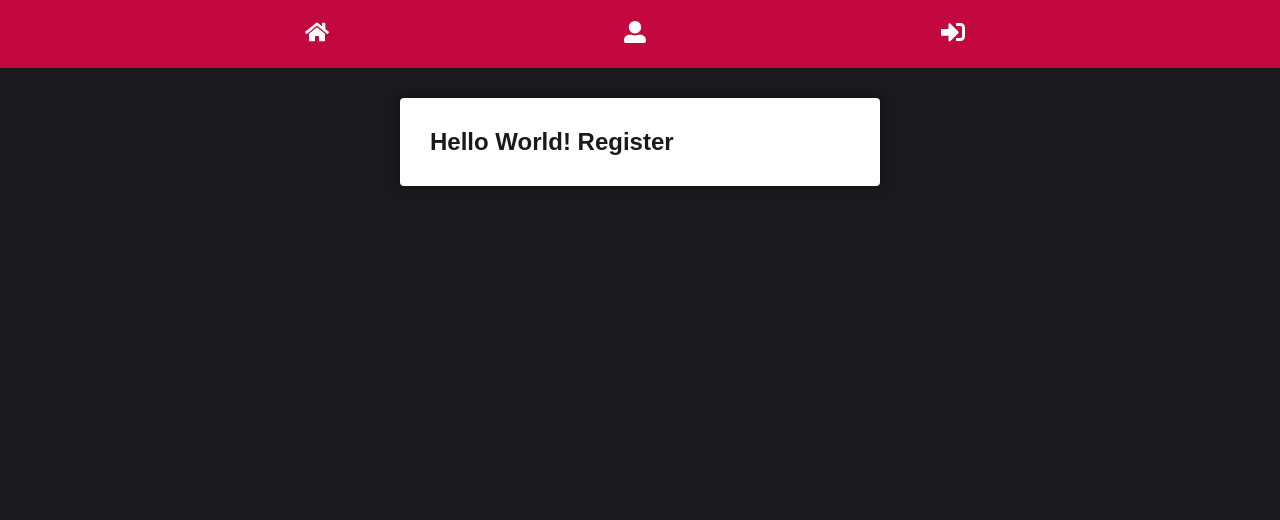
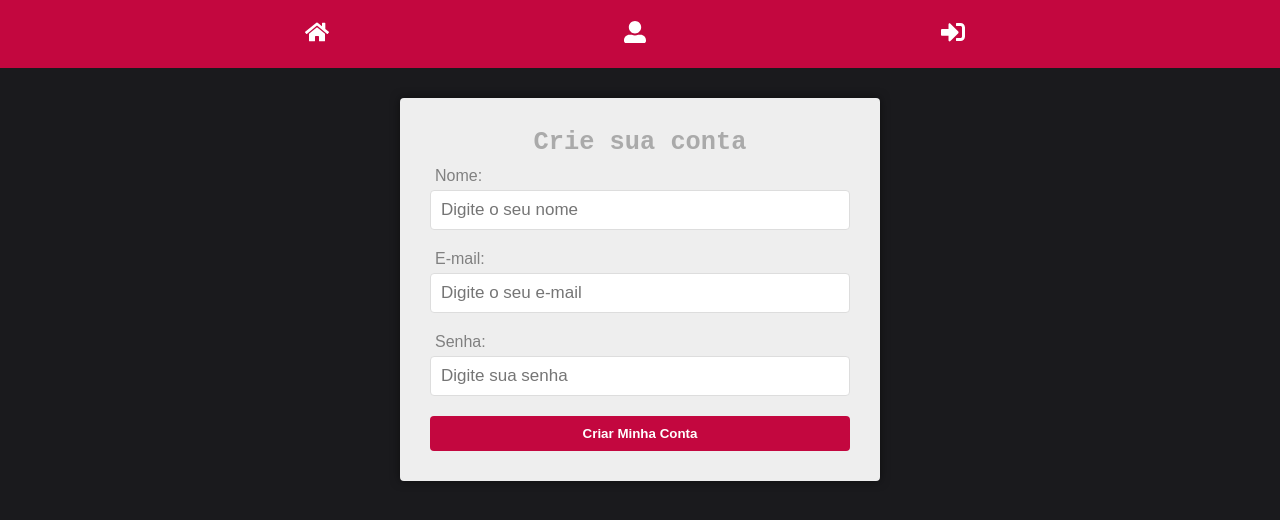
Before and after one commit to MatheusDario/usando-apiAlunos-react, a React (Create React App) app: page /register in a window 1280 px wide. Shown: the top 520 px of the page. Built offline with nearby package versions, Linux system fonts and the light colour scheme.

Commit message:
Page Register

```diff
--- a/package.json
+++ b/package.json
@@ -21,7 +21,8 @@
     "redux-persist": "^6.0.0",
     "redux-saga": "^1.2.3",
     "styled-components": "^6.1.0",
-    "web-vitals": "^2.1.4"
+    "web-vitals": "^2.1.4",
+    "validator": "^13.11.0"
   },
   "scripts": {
     "start": "react-scripts start",
--- a/src/App.js
+++ b/src/App.js
@@ -18,7 +18,12 @@
           <Header />
           <Routes />
           <GlobalStyles />
-          <ToastContainer autoClose={3000} className="toast-container" />
+          <ToastContainer
+            autoClose={3000}
+            position="top-center"
+            theme="dark"
+            className="toast-container"
+          />
         </Router>
       </PersistGate>
     </Provider>
--- a/src/config/colors.js
+++ b/src/config/colors.js
@@ -3,5 +3,5 @@
 
 export const sucessColor = '#0197F6';
 export const infoColor = '#0197F6';
-export const errorColor = '#F2AF29';
+export const errorColor = '#C3073F';
 export const warningColor = '#F2AF29';
--- a/src/pages/Register/index.js
+++ b/src/pages/Register/index.js
@@ -1,11 +1,85 @@
-import React from 'react';
+import React, { useState } from 'react';
+import { toast } from 'react-toastify';
+import { isEmail } from 'validator';
+import { get } from 'lodash';
 
 import { Container } from '../../styles/GlobalStyles';
+import { Form, Titulo } from './styled';
+import axios from '../../services/axios';
+import history from '../../services/history';
 
 export default function Register() {
+  const [nome, setNome] = useState('');
+  const [email, setEmail] = useState('');
+  const [password, setPassword] = useState('');
+
+  async function handleSubmit(e) {
+    e.preventDefault();
+    let formErrors = false;
+
+    if (nome.length < 3 || nome.length > 255) {
+      formErrors = true;
+      toast.error('Nome deve ter entre 3 e 255 caracteres');
+    }
+    if (!isEmail(email)) {
+      formErrors = true;
+      toast.error('O E-mail informado deve ser um E-mail válido');
+    }
+    if (password.length < 6 || password.length > 50) {
+      formErrors = true;
+      toast.error('Senha deve ter entre 6 e 50 caracteres');
+    }
+
+    if (formErrors) return;
+
+    try {
+      await axios.post('/users/', {
+        nome, password, email,
+      });
+
+      toast.success('Sua conta foi criada com Sucesso!');
+      history.push('/login');
+    } catch (err) {
+      const errors = get(err, 'response.data.errors', []);
+
+      errors.map((error) => toast.error(error));
+    }
+  }
+
   return (
     <Container>
-      <h1>Hello World! Register</h1>
+      <Titulo>Crie sua conta</Titulo>
+      <Form onSubmit={(e) => handleSubmit(e)}>
+        <label htmlFor="nome">
+          <span>Nome:</span>
+          <input
+            type="text"
+            value={nome}
+            onChange={(e) => setNome(e.target.value)}
+            placeholder="Digite o seu nome"
+          />
+        </label>
+        <label htmlFor="email">
+          <span>E-mail:</span>
+          <input
+            type="email"
+            value={email}
+            onChange={(e) => setEmail(e.target.value)}
+            placeholder="Digite o seu e-mail"
+          />
+        </label>
+        <label htmlFor="password">
+          <span>Senha:</span>
+          <input
+            type="password"
+            value={password}
+            onChange={(e) => setPassword(e.target.value)}
+            placeholder="Digite sua senha"
+          />
+        </label>
+
+        <button type="submit">Criar Minha Conta</button>
+      </Form>
     </Container>
   );
 }
--- a/src/pages/Register/styled.js
+++ b/src/pages/Register/styled.js
@@ -1,9 +1,38 @@
 import styled from 'styled-components';
 
-export const Title = styled.h1`
-  color: green;
+export const Titulo = styled.h1`
+  color: #aaa;
+  text-align: center;
+  font-weight: bolder;
+  font-family: 'Courier New', Courier, monospace;
+  font-size: 19pt;
 `;
 
-export const Paragrafo = styled.p`
-  color: red
+export const Form = styled.form`
+  display: flex;
+  flex-direction: column;
+  margin-top: 10px;
+
+  label {
+    display: flex;
+    flex-direction: column;
+    margin-bottom: 20px;
+  }
+
+  span {
+    color: gray;
+    margin: 0px 5px 5px;
+  }
+
+  input {
+    height: 40px;
+    font-size: 17px;
+    border: 1px solid #ddd;
+    border-radius: 4px;
+    padding: 0 10px;
+
+    &:focus {
+      border: 1px solid #C3073F;
+    }
+  }
 `;
--- a/src/styles/GlobalStyles.js
+++ b/src/styles/GlobalStyles.js
@@ -28,6 +28,11 @@
     padding: 10px 20px;
     border-radius: 4px;
     font-weight: 700;
+    transition: all 400ms;
+  }
+
+  button:hover {
+    filter: brightness(75%)
   }
 
   a {
@@ -41,7 +46,7 @@
 
 export const Container = styled.section`
   max-width: 480px;
-  background: #fff;
+  background: #eee;
   margin: 30px auto;
   padding: 30px;
   border-radius: 4px;
```
Also changed, not shown: 1 other file (tests, documents, lock files or other folders).
